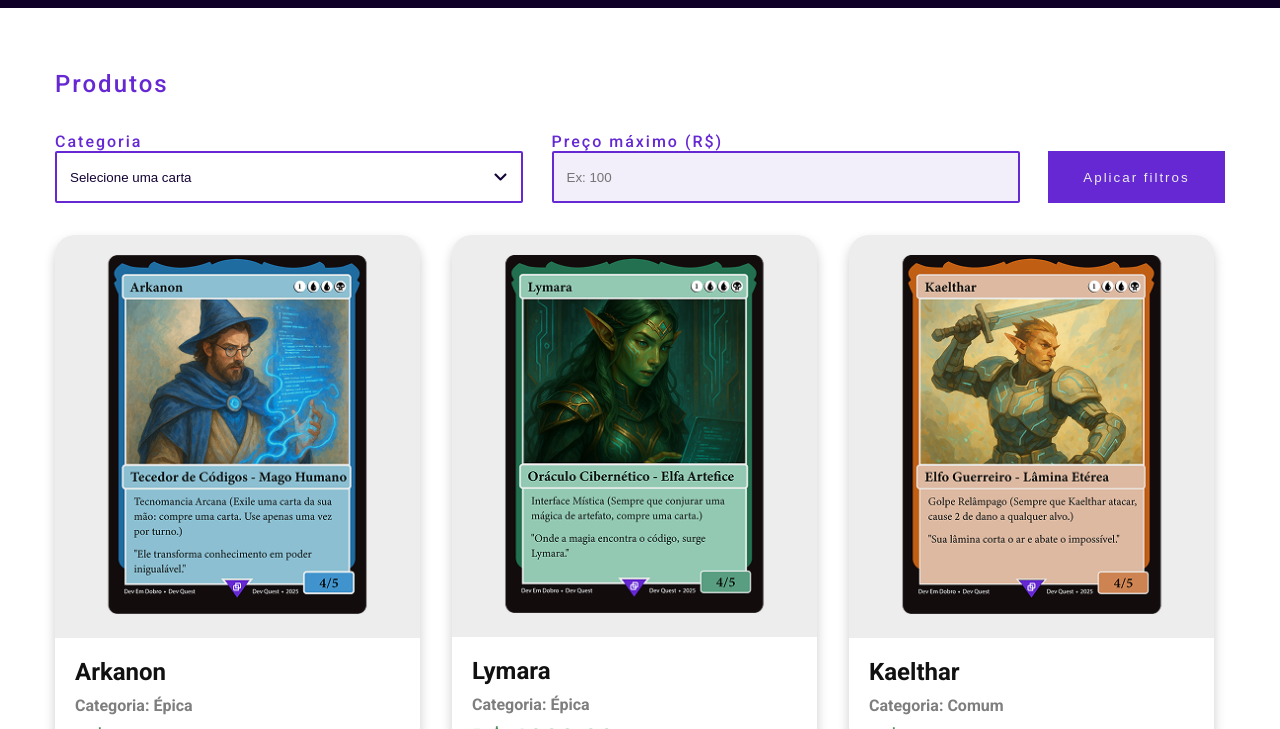
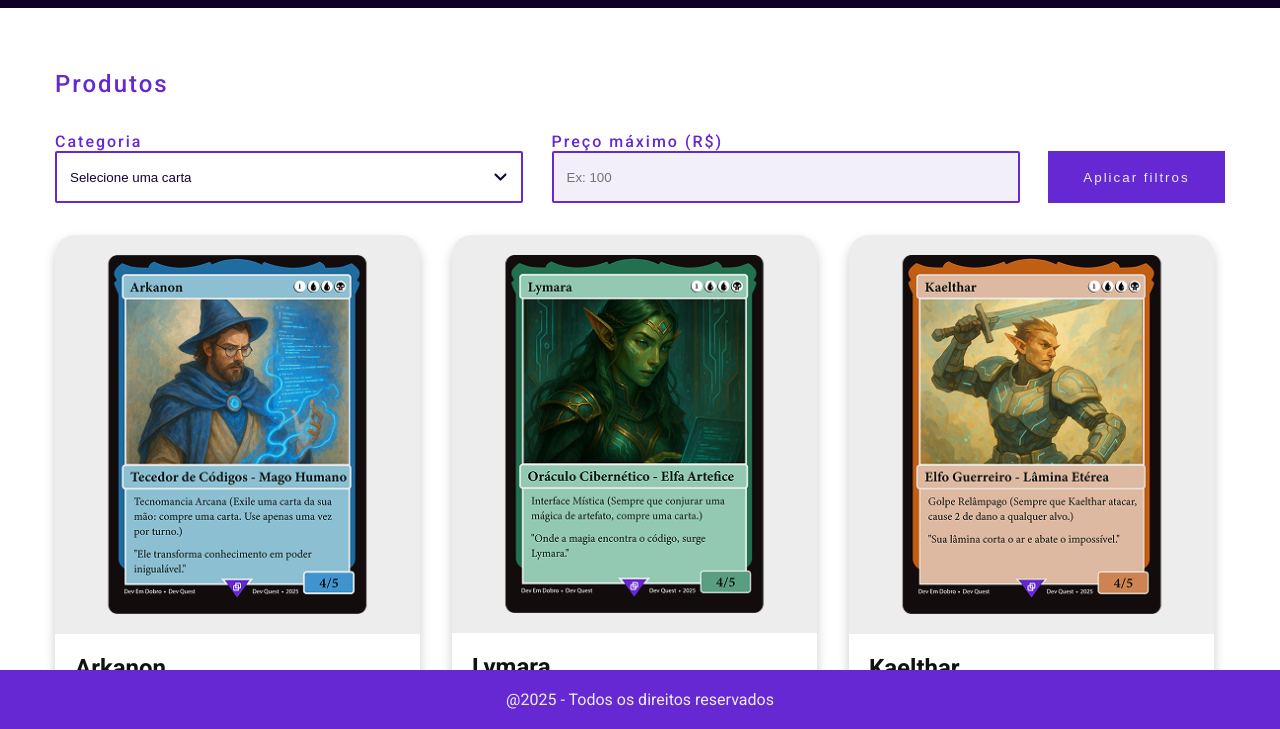
Before and after one commit to Atila-Macedo/vendas, a plain HTML site: page index.html in a window 1280 px wide. Shown: the part 71-800 px from the top of the page. Drawn offline with Linux system fonts and the light colour scheme.

Commit message:
correção de filtro

```diff
--- a/src/css/estilos.css
+++ b/src/css/estilos.css
@@ -1,5 +1,6 @@
 body {
 	font-family: "Roboto", sans-serif;
+	padding-bottom: 80px;
 }
 
 .cabecalho {
@@ -108,6 +109,9 @@ body {
 	color: #0e0027;
 	border-radius: 20px;
 	box-shadow: 0 6px 12px rgb(0, 0, 0, 0.2);
+	display: flex;
+	flex-direction: column;
+	height: 100%;
 }
 
 .container .carta img {
@@ -186,10 +190,19 @@ body {
 	color: #ededed;
 	padding: 20px;
 	margin-top: 60px;
+	position: fixed;
+	bottom: 0;
+	left: 0;
+	width: 100%;
+	z-index: 999;
 }
 
 .esconder {
 	display: none !important;
+}
+
+.mostrar {
+	display: flex !important;
 }
 
 .carrinho-container {
```
